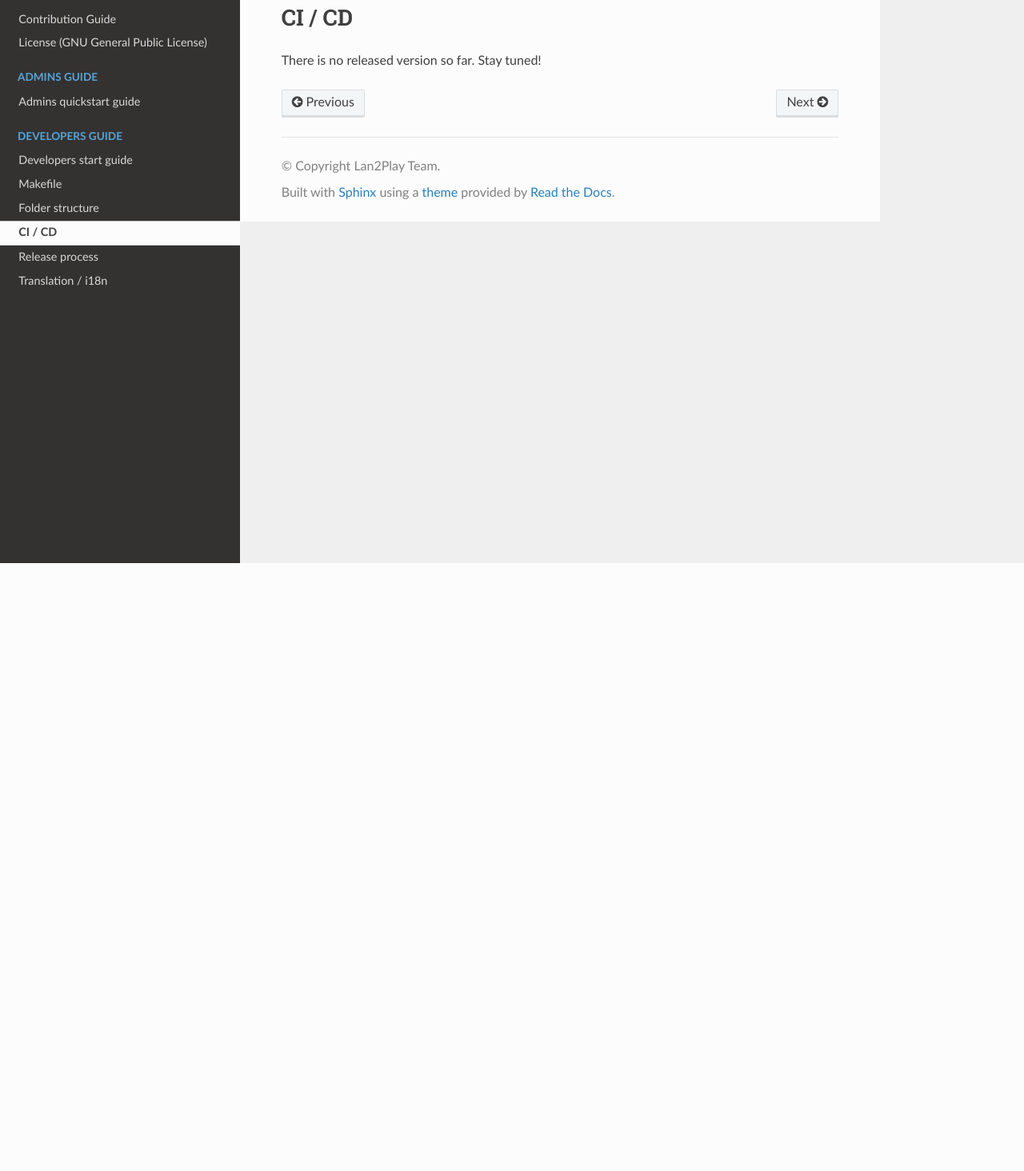
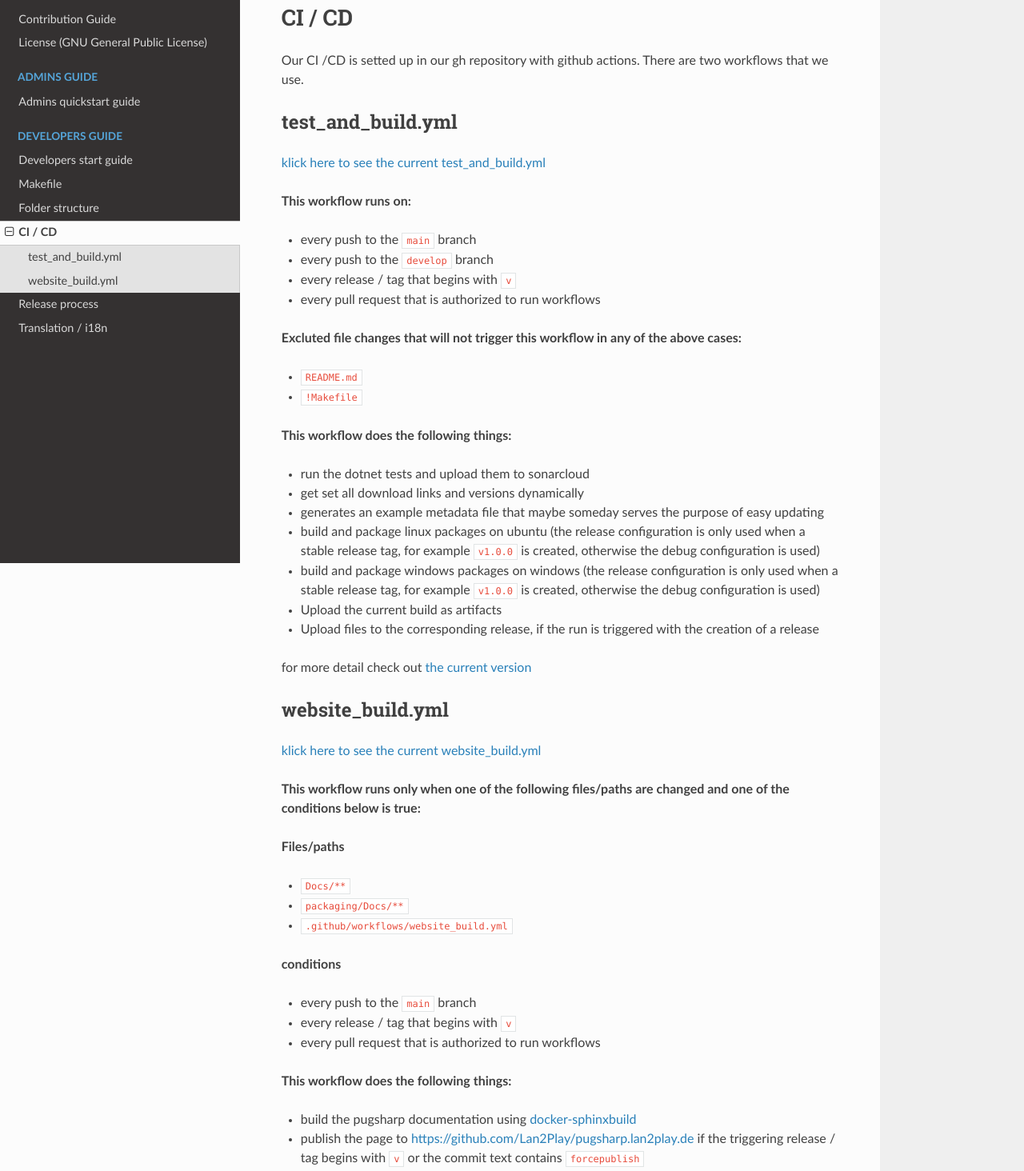
Before and after one commit to Lan2Play/pugsharp.lan2play.de, a plain HTML site: page docs/develop/cicd.html in a window 1280 px wide. Shown: the part 96-1560 px from the top of the page at 80% size. Before the commit the page ends 800 px from the top, so only its background shows below. Drawn offline with Linux system fonts and the light colour scheme.

Commit message:
CI Build

```diff
--- a/docs/develop/cicd.html
+++ b/docs/develop/cicd.html
@@ -55,7 +55,11 @@
 <li class="toctree-l1"><a class="reference internal" href="quickstart.html">Developers start guide</a></li>
 <li class="toctree-l1"><a class="reference internal" href="makefile.html">Makefile</a></li>
 <li class="toctree-l1"><a class="reference internal" href="folderstructure.html">Folder structure</a></li>
-<li class="toctree-l1 current"><a class="current reference internal" href="#">CI / CD</a></li>
+<li class="toctree-l1 current"><a class="current reference internal" href="#">CI / CD</a><ul>
+<li class="toctree-l2"><a class="reference internal" href="#test-and-build-yml">test_and_build.yml</a></li>
+<li class="toctree-l2"><a class="reference internal" href="#website-build-yml">website_build.yml</a></li>
+</ul>
+</li>
 <li class="toctree-l1"><a class="reference internal" href="release.html">Release process</a></li>
 <li class="toctree-l1"><a class="reference internal" href="translation.html">Translation / i18n</a></li>
 </ul>
@@ -86,7 +90,56 @@
 
   <section id="ci-cd">
 <h1>CI / CD<a class="headerlink" href="#ci-cd" title="Permalink to this heading"></a></h1>
-<p>There is no released version so far. Stay tuned!</p>
+<p>Our CI /CD is setted up in our gh repository with github actions. There are two workflows that we use.</p>
+<section id="test-and-build-yml">
+<h2>test_and_build.yml<a class="headerlink" href="#test-and-build-yml" title="Permalink to this heading"></a></h2>
+<p><a class="reference external" href="https://github.com/Lan2Play/PugSharp/blob/main/.github/workflows/test_and_build.yml">klick here to see the current test_and_build.yml</a></p>
+<p><strong>This workflow runs on:</strong></p>
+<ul class="simple">
+<li><p>every push to the <code class="docutils literal notranslate"><span class="pre">main</span></code> branch</p></li>
+<li><p>every push to the <code class="docutils literal notranslate"><span class="pre">develop</span></code> branch</p></li>
+<li><p>every release / tag that begins with <code class="docutils literal notranslate"><span class="pre">v</span></code></p></li>
+<li><p>every pull request that is authorized to run workflows</p></li>
+</ul>
+<p><strong>Excluted file changes that will not trigger this workflow in any of the above cases:</strong></p>
+<ul class="simple">
+<li><p><code class="docutils literal notranslate"><span class="pre">README.md</span></code></p></li>
+<li><p><code class="docutils literal notranslate"><span class="pre">!Makefile</span></code></p></li>
+</ul>
+<p><strong>This workflow does the following things:</strong></p>
+<ul class="simple">
+<li><p>run the dotnet tests and upload them to sonarcloud</p></li>
+<li><p>get set all download links and versions dynamically</p></li>
+<li><p>generates an example metadata file that maybe someday serves the purpose of easy updating</p></li>
+<li><p>build and package linux packages on ubuntu (the release configuration is only used when a stable release tag, for example <code class="docutils literal notranslate"><span class="pre">v1.0.0</span></code> is created, otherwise the debug configuration is used)</p></li>
+<li><p>build and package windows packages on windows (the release configuration is only used when a stable release tag, for example <code class="docutils literal notranslate"><span class="pre">v1.0.0</span></code> is created, otherwise the debug configuration is used)</p></li>
+<li><p>Upload the current build as artifacts</p></li>
+<li><p>Upload files to the corresponding release, if the run is triggered with the creation of a release</p></li>
+</ul>
+<p>for more detail check out <a class="reference external" href="https://github.com/Lan2Play/PugSharp/blob/main/.github/workflows/test_and_build.yml">the current version</a></p>
+</section>
+<section id="website-build-yml">
+<h2>website_build.yml<a class="headerlink" href="#website-build-yml" title="Permalink to this heading"></a></h2>
+<p><a class="reference external" href="https://github.com/Lan2Play/PugSharp/blob/main/.github/workflows/website_build.yml">klick here to see the current website_build.yml</a></p>
+<p><strong>This workflow runs only when one of the following files/paths are changed and one of the conditions below is true:</strong></p>
+<p><strong>Files/paths</strong></p>
+<ul class="simple">
+<li><p><code class="docutils literal notranslate"><span class="pre">Docs/**</span></code></p></li>
+<li><p><code class="docutils literal notranslate"><span class="pre">packaging/Docs/**</span></code></p></li>
+<li><p><code class="docutils literal notranslate"><span class="pre">.github/workflows/website_build.yml</span></code></p></li>
+</ul>
+<p><strong>conditions</strong></p>
+<ul class="simple">
+<li><p>every push to the <code class="docutils literal notranslate"><span class="pre">main</span></code> branch</p></li>
+<li><p>every release / tag that begins with <code class="docutils literal notranslate"><span class="pre">v</span></code></p></li>
+<li><p>every pull request that is authorized to run workflows</p></li>
+</ul>
+<p><strong>This workflow does the following things:</strong></p>
+<ul class="simple">
+<li><p>build the pugsharp documentation using <a class="reference external" href="https://github.com/Lan2Play/docker-sphinxbuild">docker-sphinxbuild</a></p></li>
+<li><p>publish the page to <a class="reference external" href="https://github.com/Lan2Play/pugsharp.lan2play.de">https://github.com/Lan2Play/pugsharp.lan2play.de</a> if the triggering release / tag begins with <code class="docutils literal notranslate"><span class="pre">v</span></code> or the commit text contains <code class="docutils literal notranslate"><span class="pre">forcepublish</span></code></p></li>
+</ul>
+</section>
 </section>
 
 
```
Also changed, not shown: docs/_sources/develop/cicd.rst.txt, docs/searchindex.js, 1 other file.
